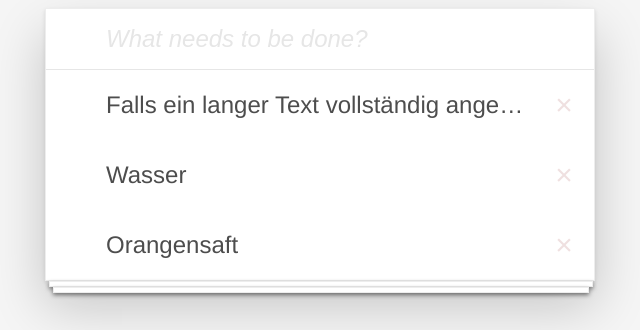
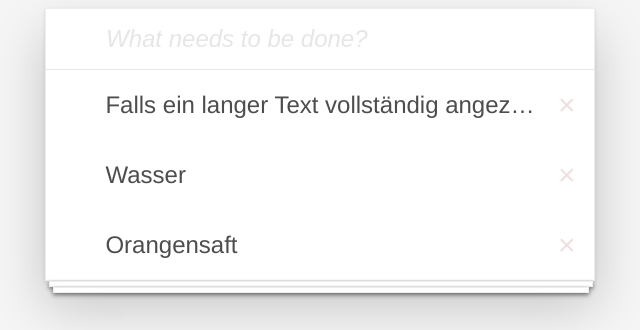
Before and after one commit to TomFrey/todo, a plain HTML site: page index.html in a window 1280 px wide. Shown: the part 194-524 px from the top of the page, 320-960 px from the left. Drawn offline with Linux system fonts and the light colour scheme.

Commit message:
list items without floats, with flexbox

```diff
--- a/assets/styles/main.css
+++ b/assets/styles/main.css
@@ -54,14 +54,17 @@ ul {
 }
 
 li {
-    overflow: auto;    /* damit die elemente die gefloatet sind nicht aus dem li fallen, man könnte es auch floaten lassen */
     padding: 15px 0;
     font-size: 24px;
     font-weight: 300;
 }
 
+li > label{
+    display: flex;
+}
+
 .checkbox-wrapper {
-    float: left;
+    flex: 0 1 auto;
     width: 60px;
     text-align: center;
     line-height: 40px;
@@ -84,8 +87,8 @@ li {
 }
 
 .label {
-    float: left;
-    width: calc(100% - 120px);   /* checkbox und button haben je 60px, deswegen 100%-120px */
+    flex: 0 1 80%;
+  /*  width: calc(100% - 120px);   /* checkbox und button haben je 60px, deswegen 100%-120px */
     line-height: 40px;
     white-space: nowrap;        /* Zeile bricht nicht um  */
     text-overflow: ellipsis;    /* macht die ... Punkte  */
@@ -93,8 +96,8 @@ li {
 }
 
 .button-wrapper {
-    float: left;
-    width: 60px;
+    flex: 0 1 10%;
+  /*  width: 60px;  */
     text-align: center;
 }
 
```
